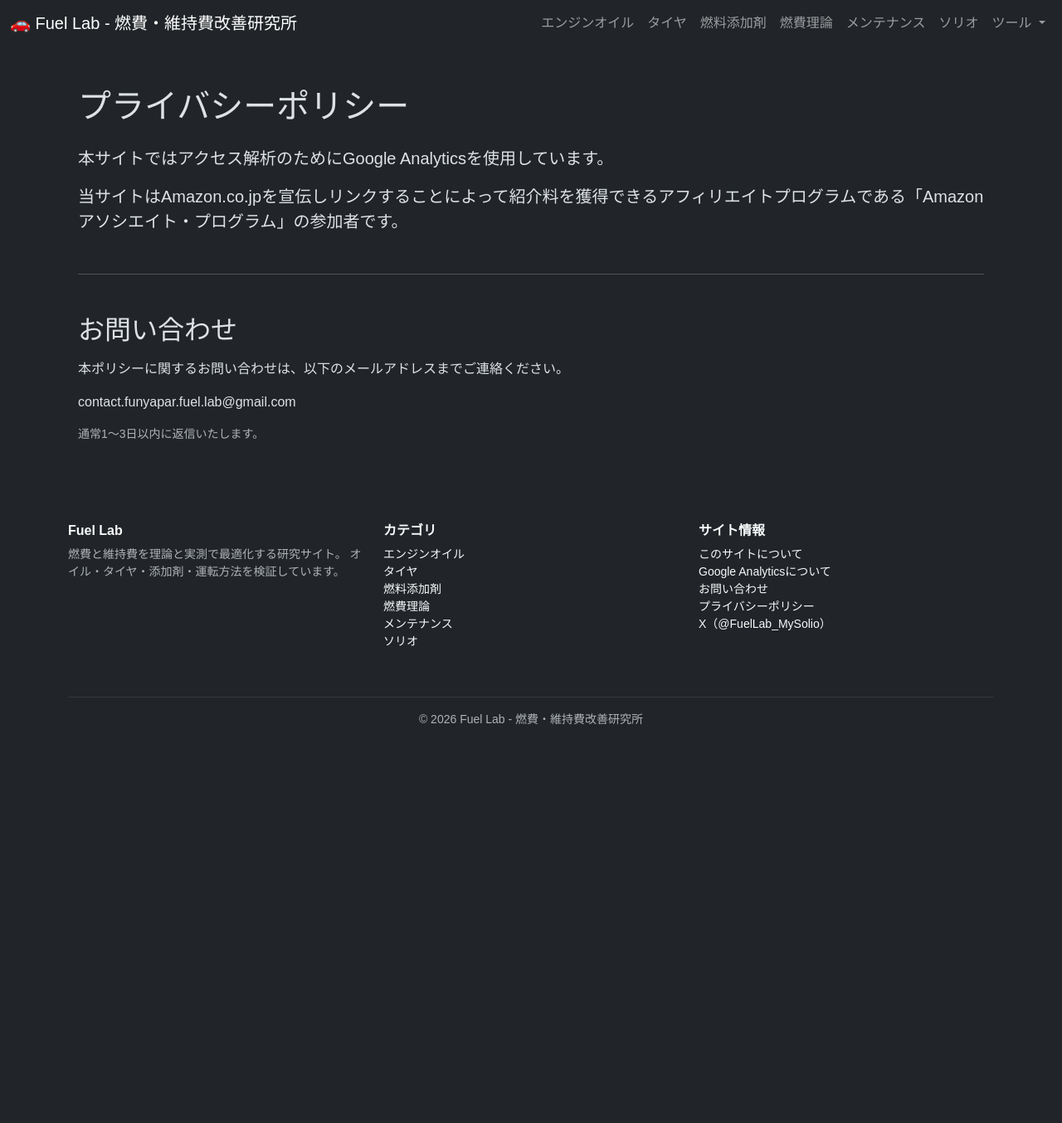
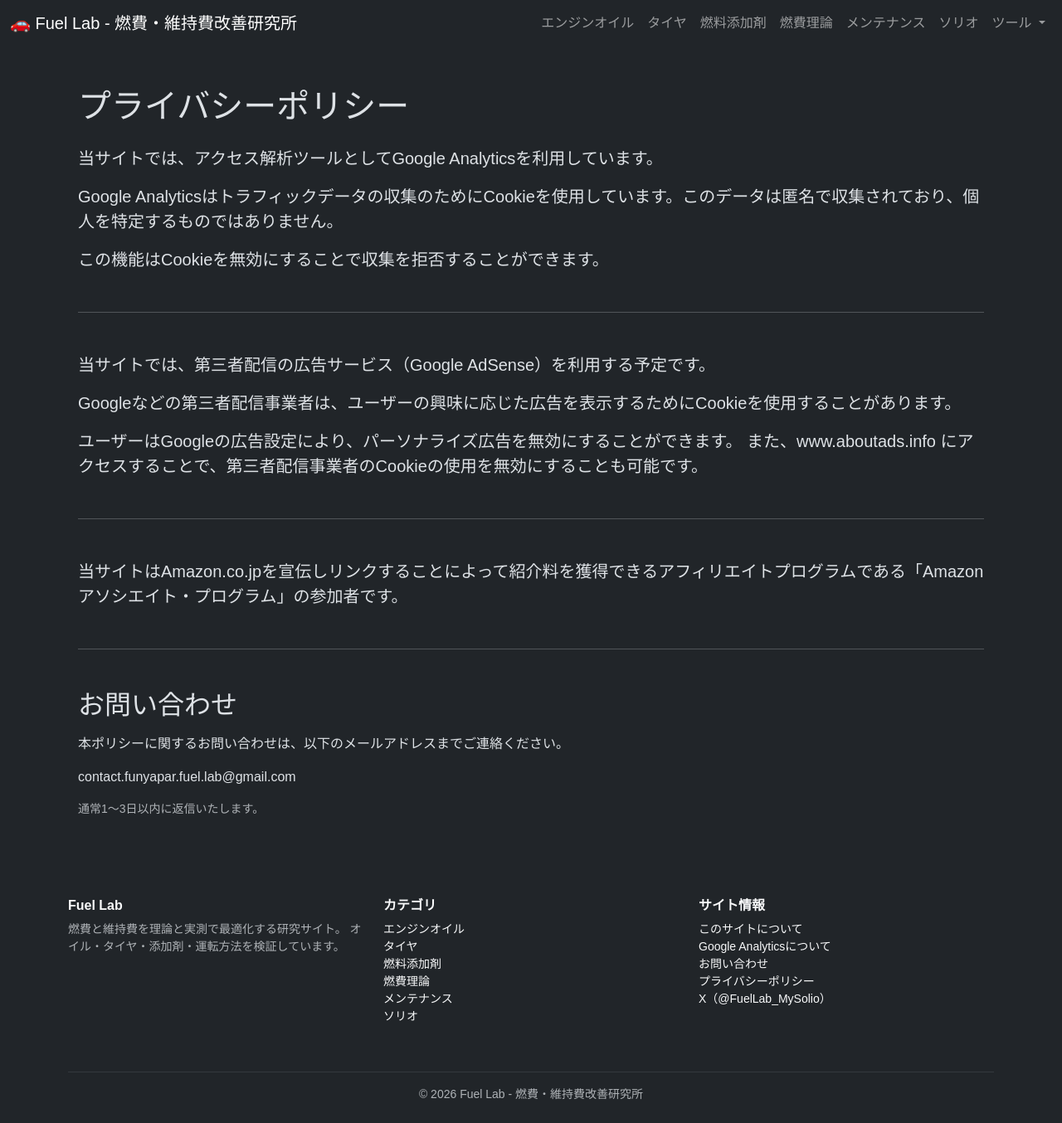
Before and after one commit to funyapar-org/fuel-lab, a Jekyll site: the page built from _about/privacy.md, in a window 1280 px wide. Shown: the whole page at 83% size. Built offline with Jekyll 4.4.1, drawn with Linux system fonts in a browser that asks for light colours; before the commit the page ends 902 px from its top, so only the background shows below that.

Commit message:
privacy.md を更新

```diff
--- a/_about/privacy.md
+++ b/_about/privacy.md
@@ -8,8 +8,33 @@ description: "本サイトではアクセス解析のためにGoogle Analytics
   <h1 class="mb-4">プライバシーポリシー</h1>
 
   <p class="lead">
-    本サイトではアクセス解析のためにGoogle Analyticsを使用しています。
+    当サイトでは、アクセス解析ツールとしてGoogle Analyticsを利用しています。
   </p>
+
+  <p class="lead">
+    Google Analyticsはトラフィックデータの収集のためにCookieを使用しています。このデータは匿名で収集されており、個人を特定するものではありません。
+  </p>
+
+  <p class="lead">
+    この機能はCookieを無効にすることで収集を拒否することができます。
+  </p>
+
+  <hr class="my-5">
+
+  <p class="lead">
+    当サイトでは、第三者配信の広告サービス（Google AdSense）を利用する予定です。
+  </p>
+
+  <p class="lead">
+    Googleなどの第三者配信事業者は、ユーザーの興味に応じた広告を表示するためにCookieを使用することがあります。
+  </p>
+
+  <p class="lead">
+    ユーザーはGoogleの広告設定により、パーソナライズ広告を無効にすることができます。
+    また、www.aboutads.info にアクセスすることで、第三者配信事業者のCookieの使用を無効にすることも可能です。
+  </p>
+
+  <hr class="my-5">
 
   <p class="lead">
     当サイトはAmazon.co.jpを宣伝しリンクすることによって紹介料を獲得できるアフィリエイトプログラムである「Amazonアソシエイト・プログラム」の参加者です。
```
